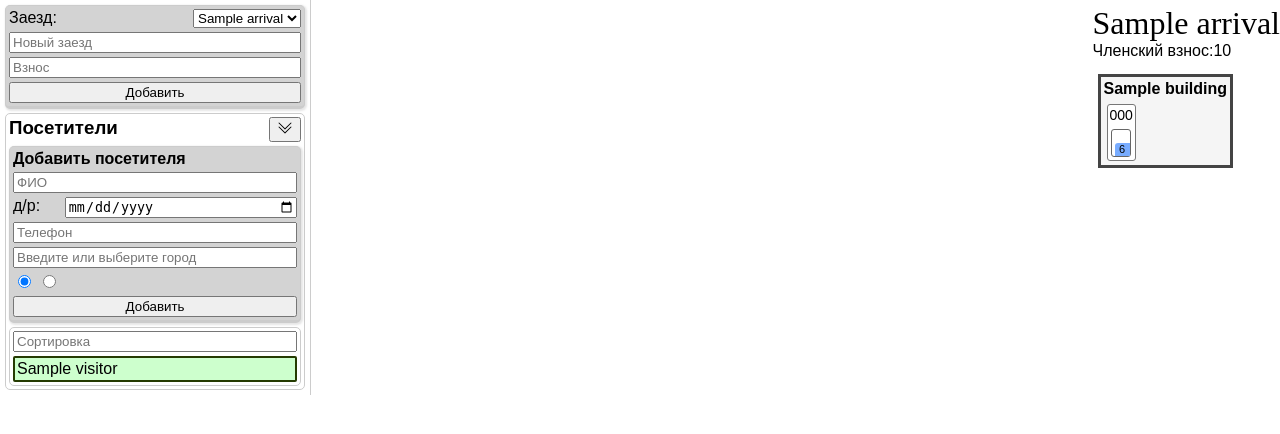
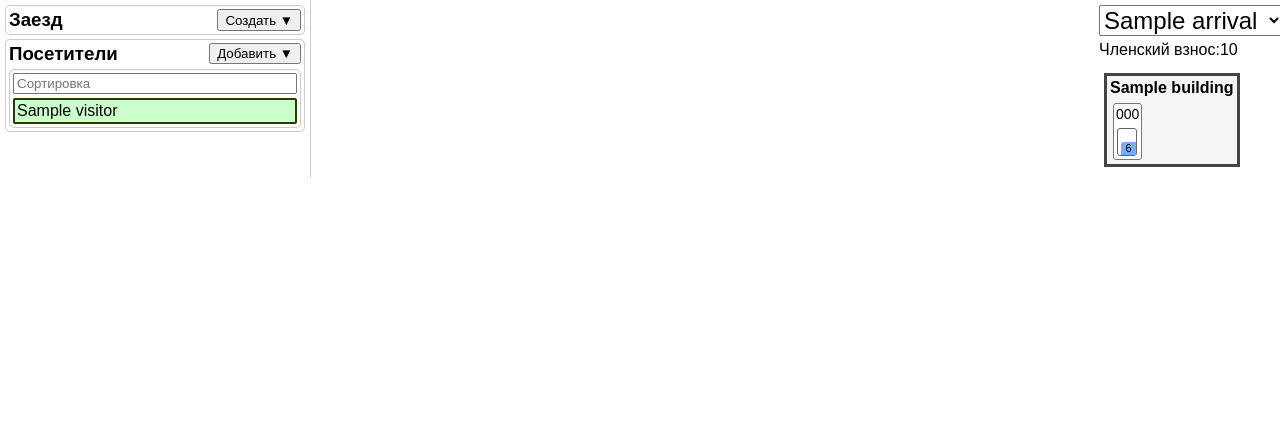
Before and after one commit to Skalist222/kalach_baza, a FastAPI app: page / in a window 1280 px wide. Shown: the top 434 px of the page. Run offline with FastAPI, Linux system fonts and the light colour scheme; tables that the repository leaves empty hold one stand-in row (values such as "Sample post").

Commit message:
Изменил чучуть дизайн, чтобы он был более компактный

```diff
--- a/static/js/help.js
+++ b/static/js/help.js
@@ -24,14 +24,24 @@ async function get_table(table_name) {
     let result_table = (await res.json())[table_name]
     return result_table
 }
-function collapse(button) {
+function collapse(button, text_button = "Добавить") {
     let button_id = button.id
     if (String(button_id).startsWith("collapse_")) {
         let colapsable_el = button_id.substring("collapse_".length)
         let el = document.getElementById(colapsable_el)
-        if (el.classList.contains("collapsed")) el.classList.remove("collapsed")
-        else el.classList.add("collapsed")
-        console.log(el)
+        if (el.classList.contains("collapsed")) {
+            button.innerText = "▲"
+            el.classList.remove("collapsed")
+        }
+        else {
+            el.classList.add("collapsed")
+            button.innerText = text_button + " ▼"
+
+        }
+        button.in
     }
 
 }
+
+document.getElementById("collapse_visitor_add").click()
+document.getElementById("collapse_arrival_add").click()
--- a/static/js/render.js
+++ b/static/js/render.js
@@ -19,7 +19,7 @@ function add_chase_tooltip(el, visual_element) {
     });
 }
 
-function renderVisitors(visitors, placemants,sities) {
+function renderVisitors(visitors, placemants, sities) {
     // console.log(sities)
     let sortElement = document.getElementById("sortVisitors")
     let sort = sortElement.value
@@ -117,11 +117,10 @@ function renderVisitors(visitors, placemants,sities) {
 function renderArrivalInfo(data) {
     let arrival_Id = data.arrivals.find(a => a.id == current_arrival.value).id
     let arrival = data.arrivals.find(a => a.id == arrival_Id)
-    let current_arrival_name = document.getElementById("current_arrival_name")
+
     let current_arrival_cost = document.getElementById("current_arrival_cost")
     const arrival_cost = arrival.cost
     const cost_str = arrival_cost == "0" ? "бесплатно" : "" + arrival_cost
-    current_arrival_name.innerText = arrival.name
     current_arrival_cost.innerText = "Членский взнос:" + cost_str
 }
 function renderMap(data) {
--- a/static/styles/style.css
+++ b/static/styles/style.css
@@ -80,9 +80,9 @@ h6 {
 }
 
 .adder {
-    background-color: #d3d3d3;
+    background-color: rgba(142, 240, 104, 0.445);
     border-bottom: solid 3px #ccc;
-    box-shadow: 1px 1px 2px 1px rgba(131, 131, 131, 0.2);
+    box-shadow: 1px 1px 2px 1px rgba(87, 160, 58, 0.308);
 }
 
 .full {
@@ -94,10 +94,10 @@ h6 {
     justify-content: center;
 }
 
-#currentArrival {
+/* #currentArrival {
     width: auto;
     max-width: 250px;
-}
+} */
 
 #visitorList {
     max-height: 500px;
@@ -145,3 +145,9 @@ h6 {
     margin: 0px;
     margin-left: 5px;
 }
+
+#currentArrival {
+    margin: 5px;
+    width: 99%;
+    font-size: x-large;
+}
--- a/templates/index.html
+++ b/templates/index.html
@@ -26,30 +26,27 @@
 
         <div class="greed column">
             <div class="greed row left-panel">
-                <div class="greed row box adder">
+                <div class="greed row box">
                     <div class="greed column">
-                        <div>Заезд:</div>
                         <div>
-                            <select id="currentArrival" onchange="loadData()"></select>
+                            <h3>Заезд</h3>
                         </div>
+                        <button type="button" class="collapse" id="collapse_arrival_add" onclick="collapse(this, 'Создать')">▼</button>
                     </div>
-                    <input id="arrivalName" placeholder="Новый заезд" />
-                    <input id="arrivalCost" type="number" placeholder="Взнос" />
-                    <button onclick="addArrival()">Добавить</button>
+
+                    <div id="arrival_add" class="greed row box adder">
+                        <input id="arrivalName" placeholder="Новый заезд" />
+                        <input id="arrivalCost" type="number" placeholder="Взнос" />
+                        <button onclick="addArrival()">Добавить</button>
+                    </div>
                 </div>
-
                 <div class="greed row box">
                     <div class="greed column">
                         <div>
                             <h3>Посетители</h3>
                         </div>
                         <div>
-                            <button type="button" class="collapse" id="collapse_visitor_add" onclick="collapse(this)">
-                                <svg xmlns="http://www.w3.org/2000/svg" width="16" height="16" fill="currentColor" class="bi bi-chevron-double-down" viewBox="0 0 16 16">
-                                    <path fill-rule="evenodd" d="M1.646 6.646a.5.5 0 0 1 .708 0L8 12.293l5.646-5.647a.5.5 0 0 1 .708.708l-6 6a.5.5 0 0 1-.708 0l-6-6a.5.5 0 0 1 0-.708" />
-                                    <path fill-rule="evenodd" d="M1.646 2.646a.5.5 0 0 1 .708 0L8 8.293l5.646-5.647a.5.5 0 0 1 .708.708l-6 6a.5.5 0 0 1-.708 0l-6-6a.5.5 0 0 1 0-.708" />
-                                </svg>
-                            </button>
+                            <button type="button" class="collapse" id="collapse_visitor_add" onclick="collapse(this)">▼</button>
                         </div>
                     </div>
                     <div id="visitor_add" class="greed row box adder collapseble">
@@ -81,7 +78,8 @@
             <div class="rigth-panel">
                 <div class="greed row">
                     <div class="greed row nongap">
-                        <div id="current_arrival_name"></div>
+                        <select id="currentArrival" onchange="loadData()"></select>
+
                         <div id="current_arrival_cost"></div>
                     </div>
                     <div id="map"></div>
```
